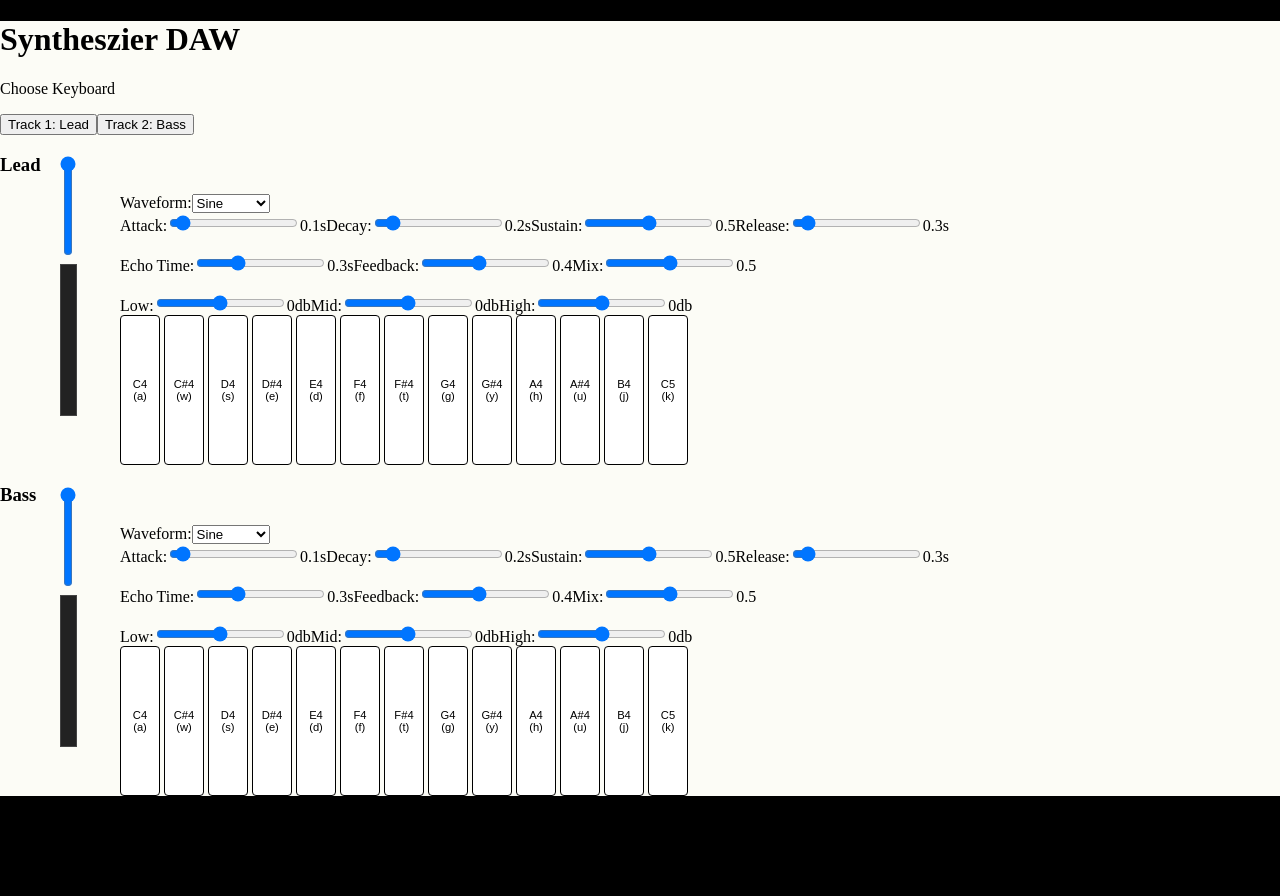
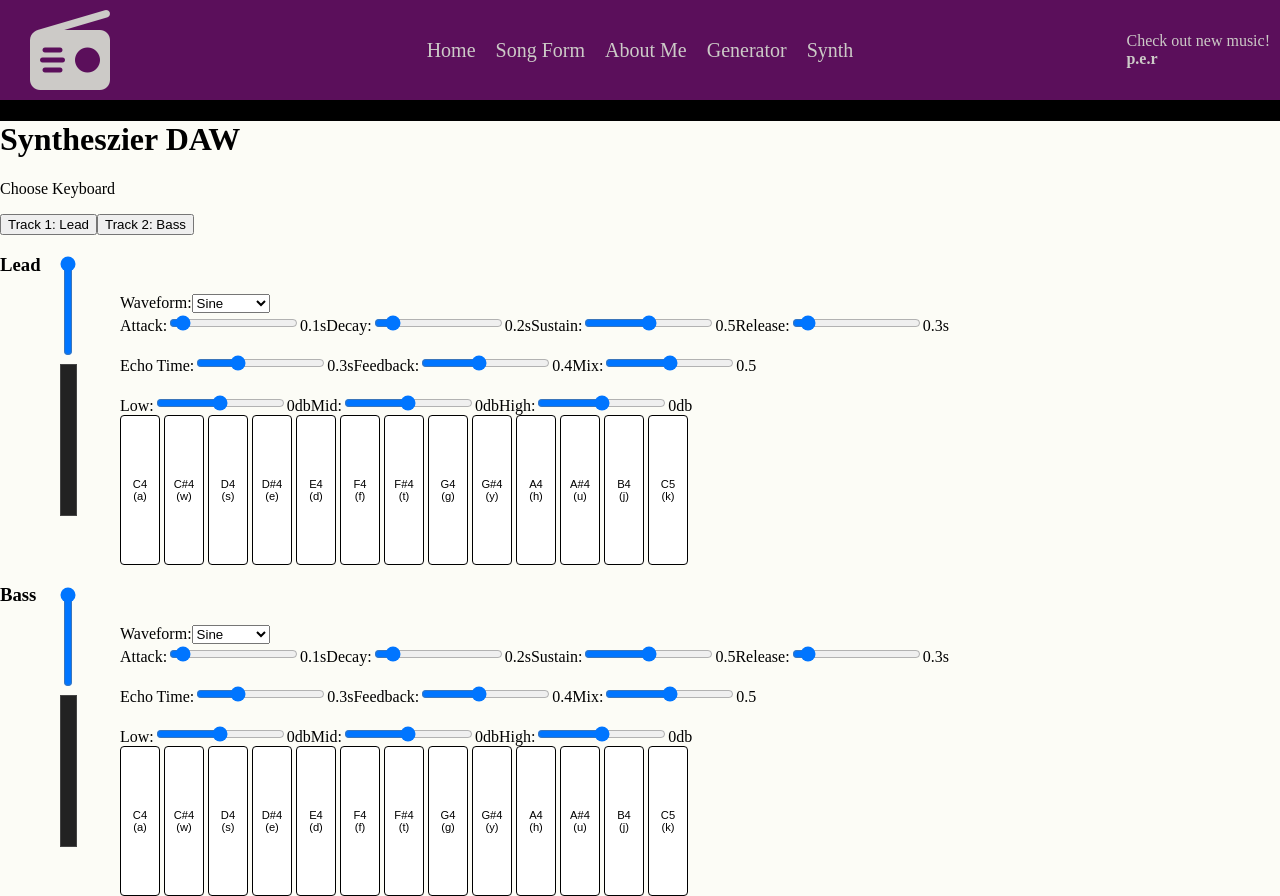
Before and after one commit to ColeSexton/U2-Final-Cole-S, a React (Vite) app in the folder final-U1-frontend/coles-webpage/: page /synth in a window 1280 px wide. Before the commit the page ends 800 px from the top, so only its background shows below. Built offline with nearby package versions, Linux system fonts and the light colour scheme.

Commit message:
added synth route to header, added header to synth page

```diff
--- a/final-U1-frontend/coles-webpage/src/components/Generator.jsx
+++ b/final-U1-frontend/coles-webpage/src/components/Generator.jsx
@@ -10,7 +10,7 @@ const Generator = () =>{
         <div >
         <Header />
             <div className="generator">
-            <h2 id="genH2">Choose a category for advice</h2>
+            <h2 id="genH2">Choose a category</h2>
 
                 <div className="categoryButtons">
                     <button className={`categoryButton ${selectedCategory === 'music' ? 'active':''}`} onClick={()=> setSelectedCategory("music")}>Music</button>
--- a/final-U1-frontend/coles-webpage/src/components/reuse/Header.jsx
+++ b/final-U1-frontend/coles-webpage/src/components/reuse/Header.jsx
@@ -14,6 +14,7 @@ const Header = () =>{
             <span className="headerLinks"><Link to={'/SongForm'}>Song Form</Link></span>
             <span className="headerLinks"><Link to={'/Bio'}>About Me</Link></span>
             <span className="headerLinks"><Link to={'/Generator'}>Generator</Link></span>
+            <span className="headerLinks"><Link to={'/synth'}>Synth</Link></span>
 
             </div>
 
--- a/final-U1-frontend/coles-webpage/src/components/synth/SynthApp.jsx
+++ b/final-U1-frontend/coles-webpage/src/components/synth/SynthApp.jsx
@@ -1,11 +1,15 @@
 import React, { useState } from 'react';
 import SynthTrack from './SynthTrack';
 import '../synth/SynthTrack.css';
+import Header from '../reuse/Header';
+import Footer from '../reuse/Footer';
 
 const SynthApp = () => {
     const [activeTrack, setActiveTrack] = useState(1);
 
     return (
+        <div>
+        <Header />
         <div className='synth'>
 
         <h1>Syntheszier DAW</h1>
@@ -27,6 +31,8 @@ const SynthApp = () => {
         </div>
 
         </div>
+
+        </div>
     );
 };
 
```
